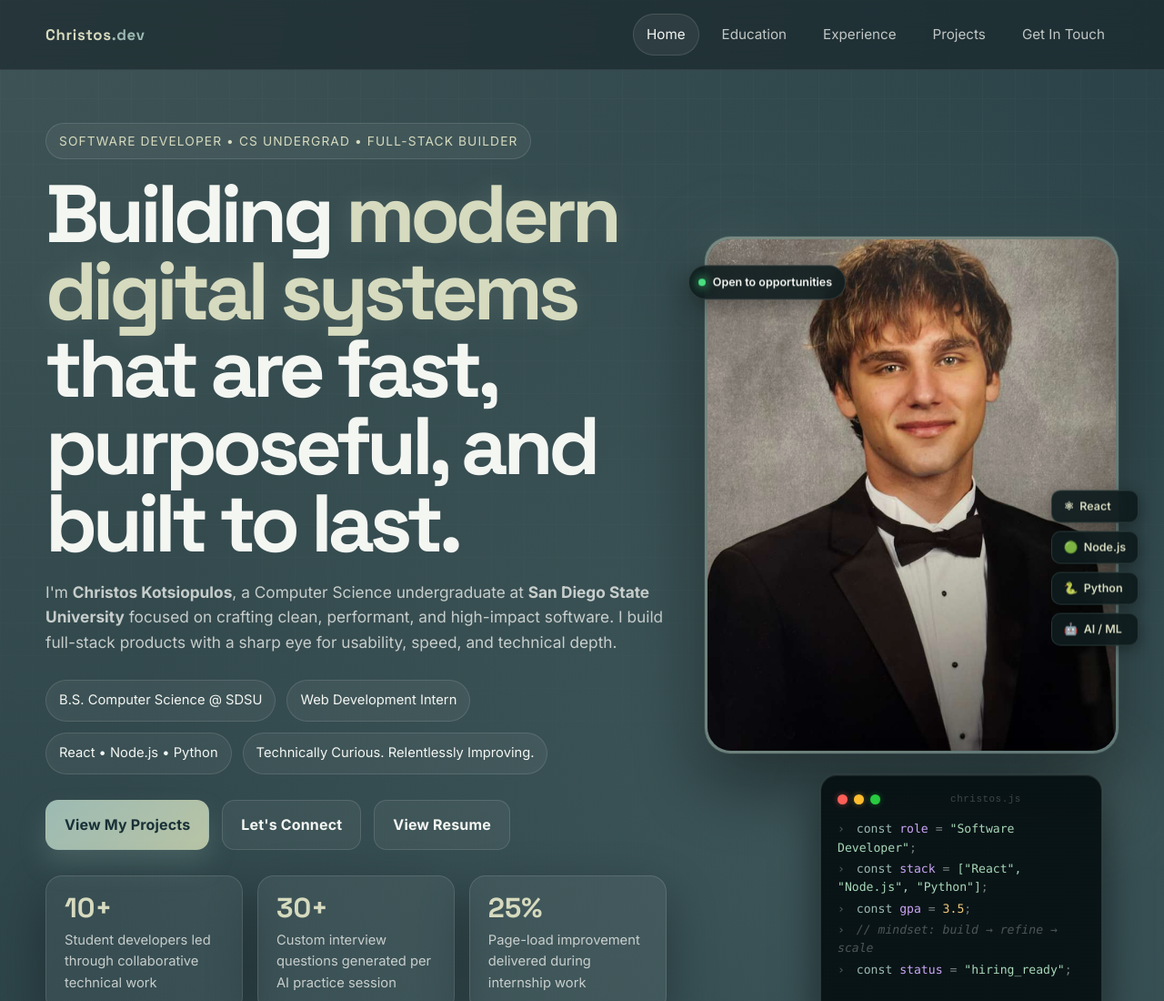
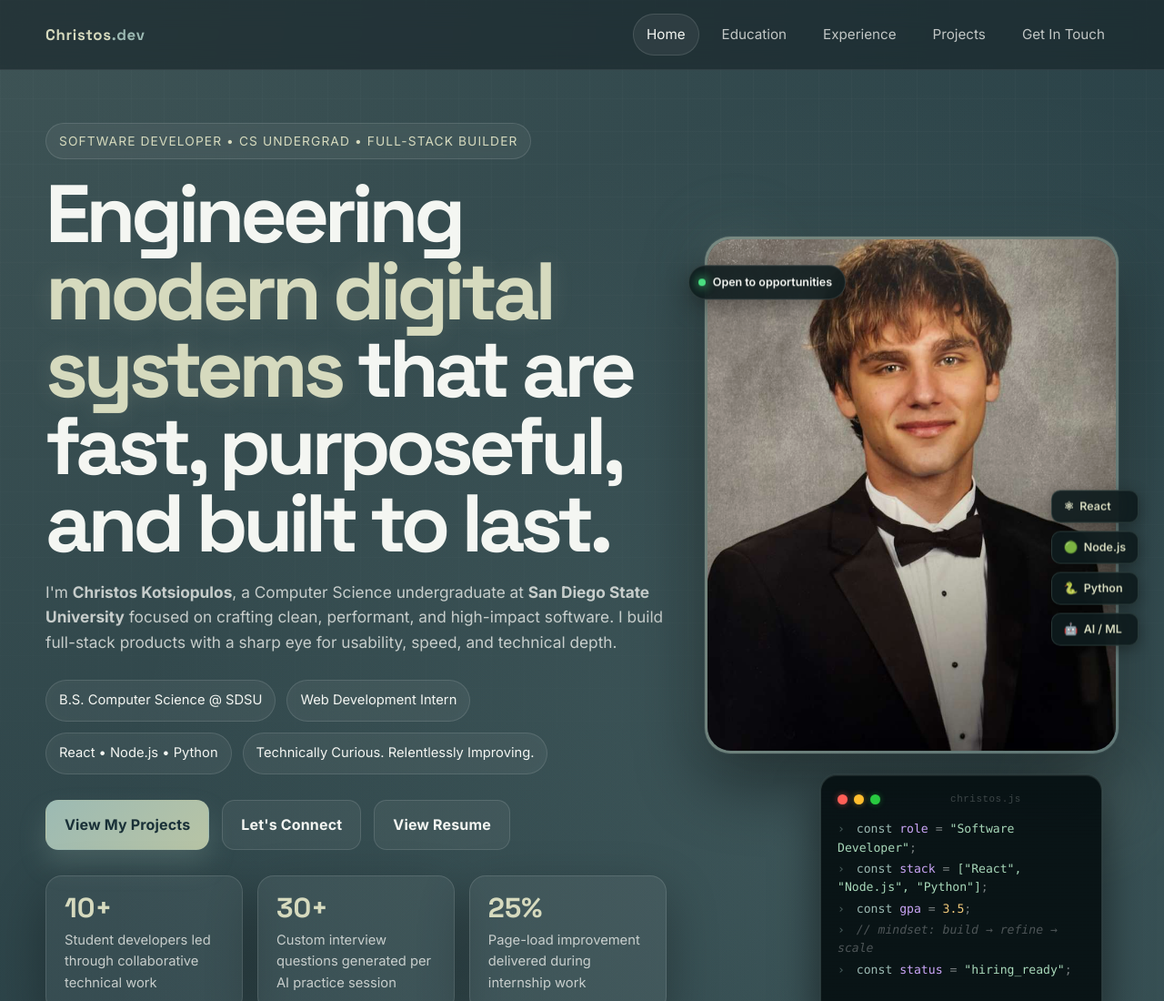
Before and after one commit to ChristosKotsiopulos/My-Website, a plain HTML site: page index.html in a window 1280 px wide. Shown: the top 1100 px of the page at 91% size. Drawn offline with Linux system fonts and the light colour scheme.

Commit message:
Update index.html

```diff
--- a/index.html
+++ b/index.html
@@ -782,7 +782,7 @@
         <!-- LEFT — copy -->
         <div class="hero-copy">
           <div class="section-kicker">Software Developer • CS Undergrad • Full-Stack Builder</div>
-          <h1>Building <span class="accent">modern digital systems</span> that are fast, purposeful, and built to last.</h1>
+          <h1>Engineering <span class="accent">modern digital systems</span> that are fast, purposeful, and built to last.</h1>
           <p>I'm <strong>Christos Kotsiopulos</strong>, a Computer Science undergraduate at <strong>San Diego State University</strong> focused on crafting clean, performant, and high-impact software. I build full-stack products with a sharp eye for usability, speed, and technical depth.</p>
 
           <div class="hero-badges">
```
